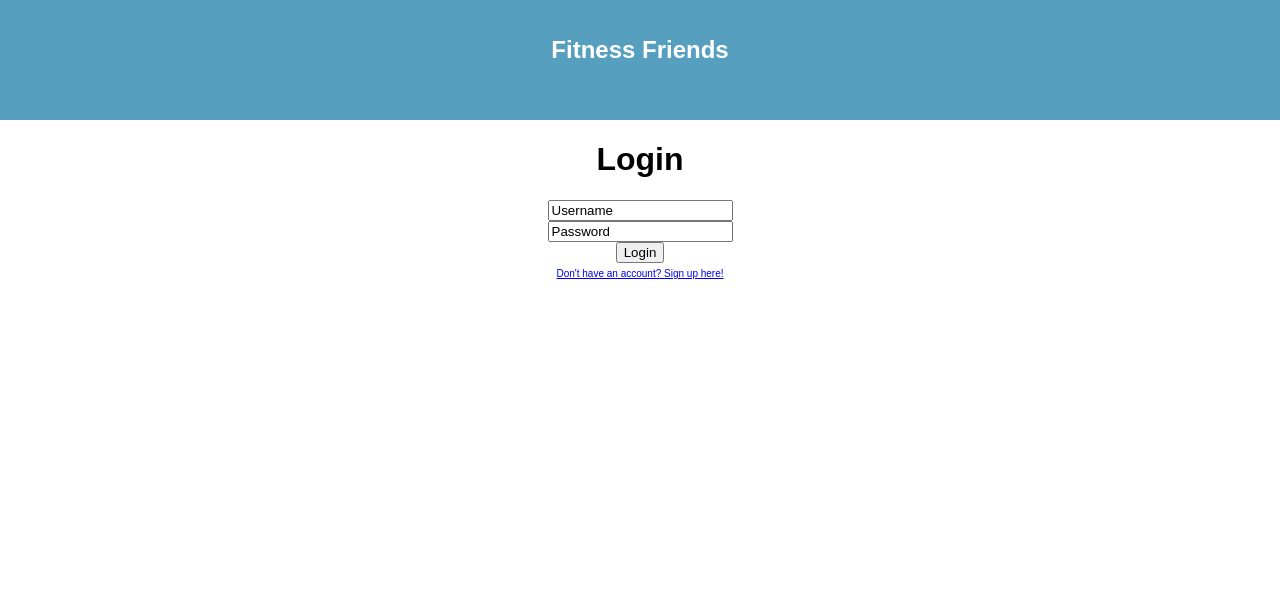
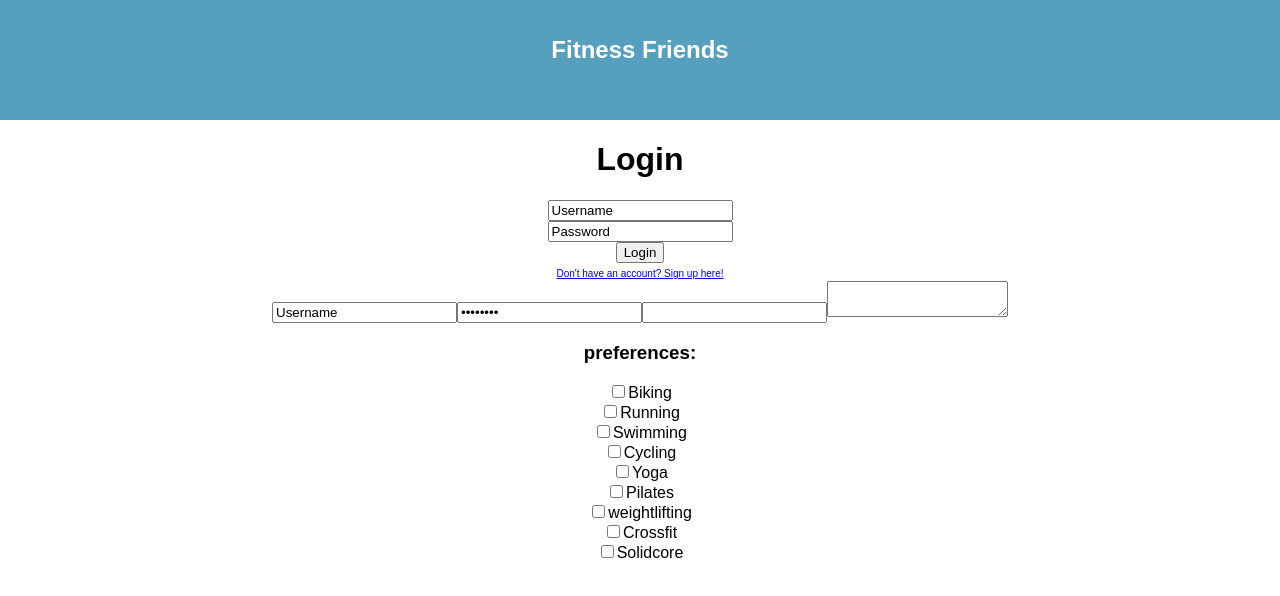
Before and after one commit to lenelow/fitness-friends, a React (Create React App) app: page / in a window 1280 px wide. Shown: the top 596 px of the page. Built offline with nearby package versions, Linux system fonts and the light colour scheme; a web font is replaced by a local one.

Commit message:
added signup component

```diff
--- a/src/components/App.js
+++ b/src/components/App.js
@@ -1,6 +1,7 @@
 import React, { Component } from "react";
 import "./App.css";
 import Login from "./Login";
+import SignUp from "./SignUp";
 
 class App extends Component {
   render() {
@@ -13,6 +14,7 @@ class App extends Component {
         <a href="/signup" id="signup">
           Don't have an account? Sign up here!
         </a>
+        <SignUp />
       </div>
     );
   }
--- a/src/components/SignUp.js
+++ b/src/components/SignUp.js
@@ -2,11 +2,11 @@ import React, { Component } from "react";
 
 class SignUp extends Component {
   render() {
-    return;
+    return (
       <div>
         <input type="text" name="username" value="Username" />
         <input type="password" name="password" value="Password" />
-      <input type="image" alt="Signup" />
+        <input type="text" name="image" alt="Signup" />
         <textarea
           name="bio"
           Tell
@@ -48,7 +48,8 @@ class SignUp extends Component {
         <br />
         <input type="checkbox" name="preferences[solidcore]" value="true" />
         <label>Solidcore</label>
-    </div>;
+      </div>
+    );
   }
 }
 
```
Lines whose indentation alone changed are shown as unchanged.
